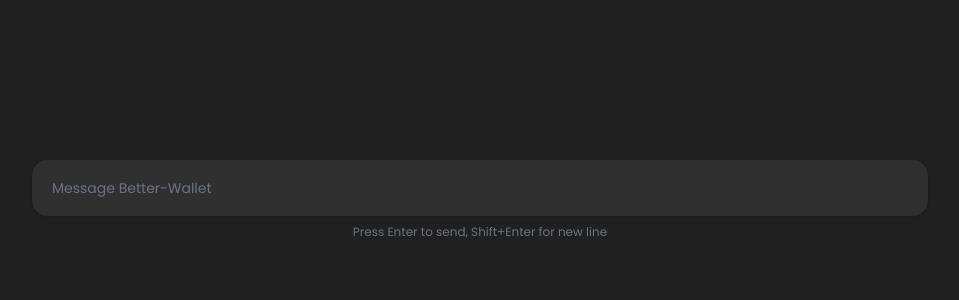
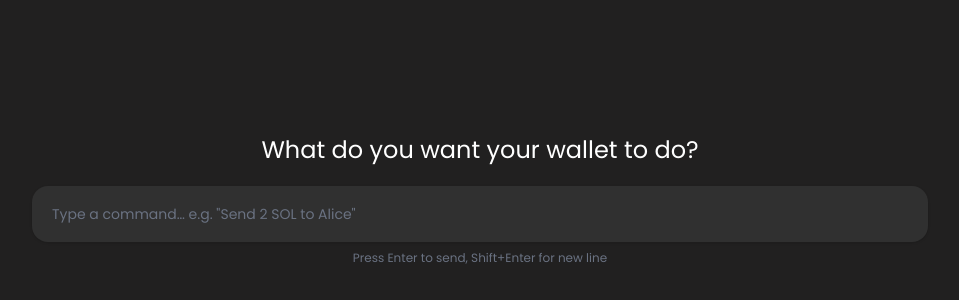
Before and after one commit to user-64bit/Praxis, a Next.js app: page / in a window 1280 px wide. Shown: the part 200-500 px from the top of the page, without its empty margins (160-1119 px from the left). Built offline with nearby package versions, Linux system fonts and the light colour scheme.

Commit message:
input header

```diff
--- a/src/app/globals.css
+++ b/src/app/globals.css
@@ -116,6 +116,7 @@
   * {
     @apply border-border outline-ring/50;
   }
+
   body {
     @apply bg-background text-foreground;
   }
--- a/src/components/chat-box.tsx
+++ b/src/components/chat-box.tsx
@@ -12,7 +12,7 @@
 
 export const ChatBox = ({
   onSendMessage,
-  placeholder = "Message Better-Wallet",
+  placeholder = `Type a command… e.g. "Send 2 SOL to Alice"`,
   disabled = false,
   maxRows = 5,
   className = ""
@@ -51,6 +51,9 @@
 
   return (
     <div className={`w-full max-w-4xl mx-auto ${className}`}>
+      <div className='flex justify-center text-2xl text-white pb-5'>
+        <h3>What do you want your wallet to do?</h3>
+      </div>
       <div className="relative">
         <div className="relative flex items-end bg-[#303030] rounded-2xl shadow-sm hover:shadow-md transition-shadow duration-200 focus-within:shadow-md focus-within:border-gray-400">
           <textarea
```
